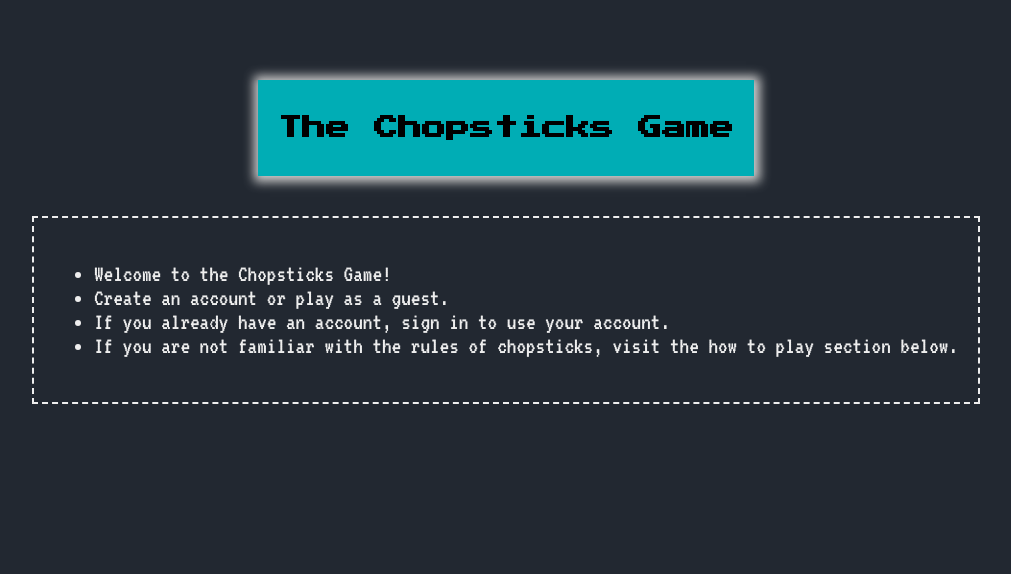
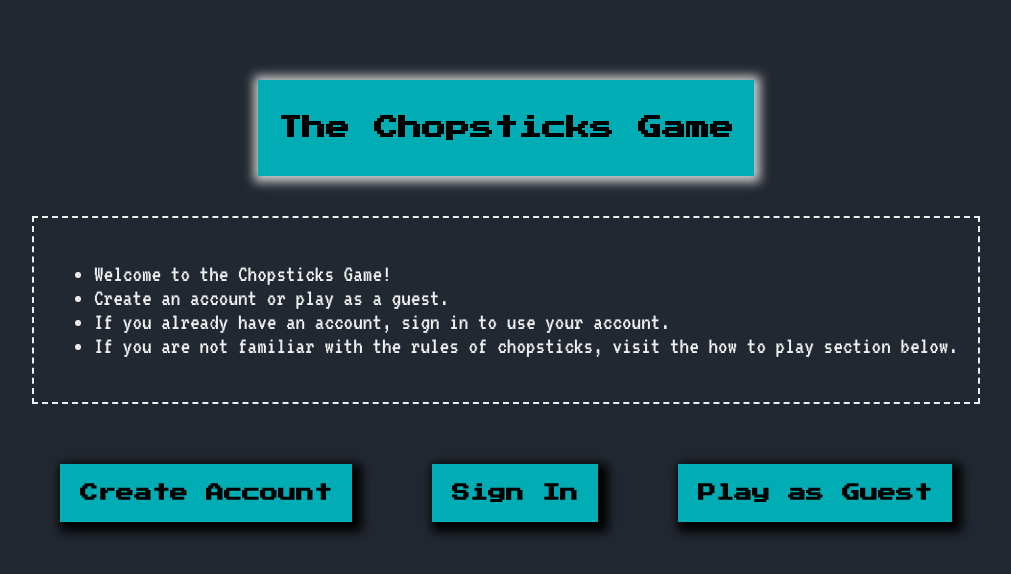
Before and after one commit to SKCheongBrian/TheChopsticksGame, a React (Create React App) app: page / in a window 1280 px wide. Shown: the top 574 px of the page, without its empty margins (134-1145 px from the left). Built offline with nearby package versions, Linux system fonts and the light colour scheme.

Commit message:
Add login section for homepage

```diff
--- /dev/null
+++ b/src/components/button/Button.css
@@ -0,0 +1,17 @@
+button {
+  background-color: #00adb5;
+  padding: 1.25rem;
+  margin: 2.5rem;
+  font-family: "Press Start 2P";
+  border: 2px;
+  border-color: black;
+  font-weight: bold;
+  font-size: large;
+  box-shadow: 5px 5px 10px 5px #000000;
+  transition: box-shadow 0.2s ease-in;
+}
+
+button:hover {
+  background-color: #4ee0e8;
+  box-shadow: 0px 0px 10px 2px #dadada;
+}
--- /dev/null
+++ b/src/components/button/Button.tsx
@@ -0,0 +1,6 @@
+import React from "react";
+import "./Button.css";
+
+export function Button({ title }: { title: string }) {
+  return <button>{title}</button>;
+}
--- a/src/pages/home/HomePage.tsx
+++ b/src/pages/home/HomePage.tsx
@@ -1,5 +1,6 @@
 import React from "react";
-import WelcomeSection from "./components/WelcomeSection";
+import { LoginSection } from "./components/loginSection/LoginSection";
+import WelcomeSection from "./components/welcomeSection/WelcomeSection";
 import "./HomePage.css";
 
 function HomePage() {
@@ -11,6 +12,7 @@ function HomePage() {
         </h1>
       </div>
       <WelcomeSection></WelcomeSection>
+      <LoginSection></LoginSection>
     </>
   );
 }
--- /dev/null
+++ b/src/pages/home/components/loginSection/LoginSection.css
@@ -0,0 +1,4 @@
+.login-section {
+  margin: auto;
+  text-align: center;
+}
--- /dev/null
+++ b/src/pages/home/components/loginSection/LoginSection.tsx
@@ -0,0 +1,13 @@
+import React from "react";
+import { Button } from "../../../../components/button/Button";
+import "./LoginSection.css";
+
+export function LoginSection() {
+  return (
+    <div className="login-section">
+      <Button title="Create Account"></Button>
+      <Button title="Sign In"></Button>
+      <Button title="Play as Guest"></Button>
+    </div>
+  );
+}
```
Also changed, not shown: src/pages/home/components/welcomeSection/WelcomeSection.css (renamed from src/pages/home/components/WelcomeSection.css), src/pages/home/components/welcomeSection/WelcomeSection.tsx (renamed from src/pages/home/components/WelcomeSection.tsx).
